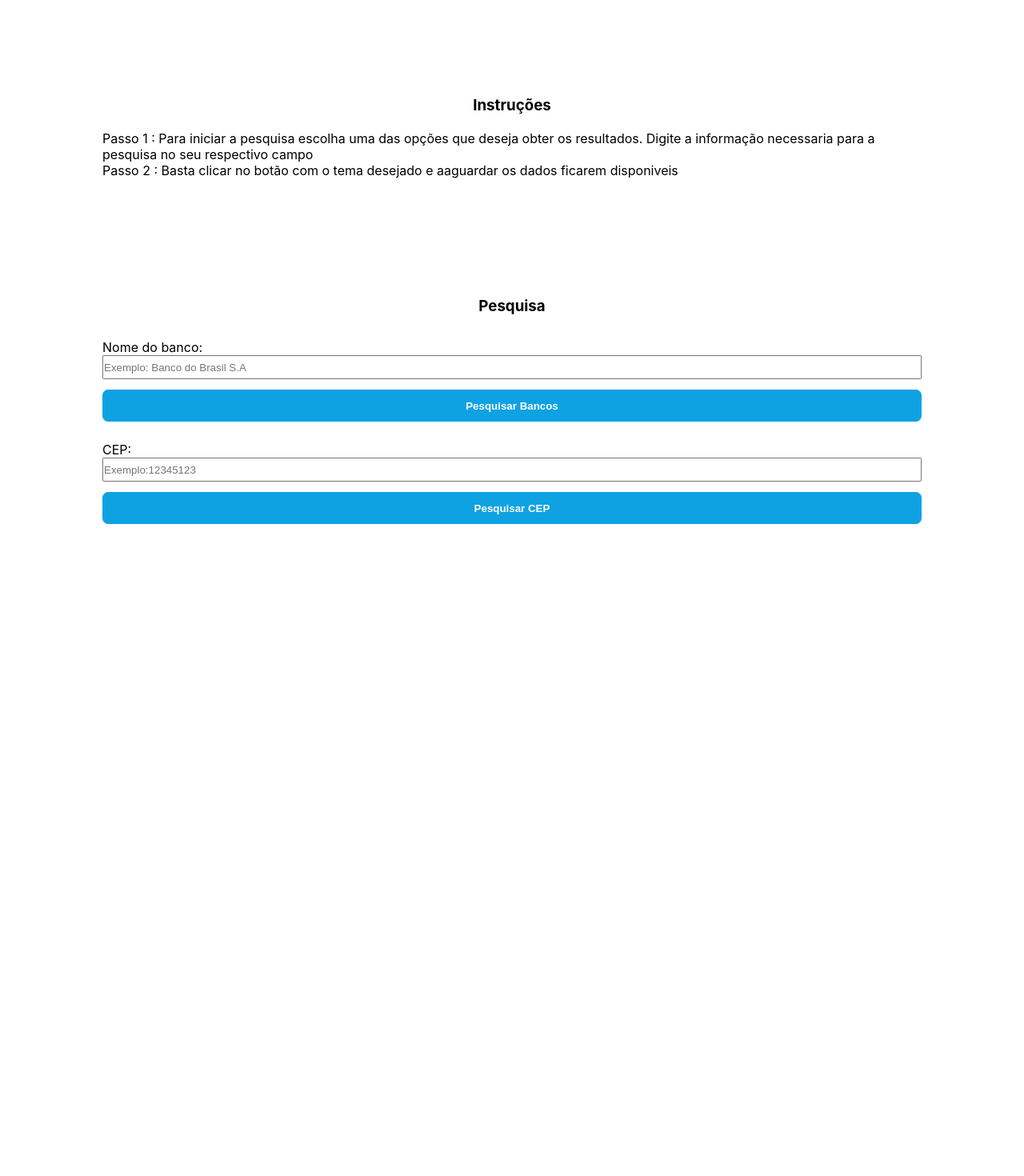
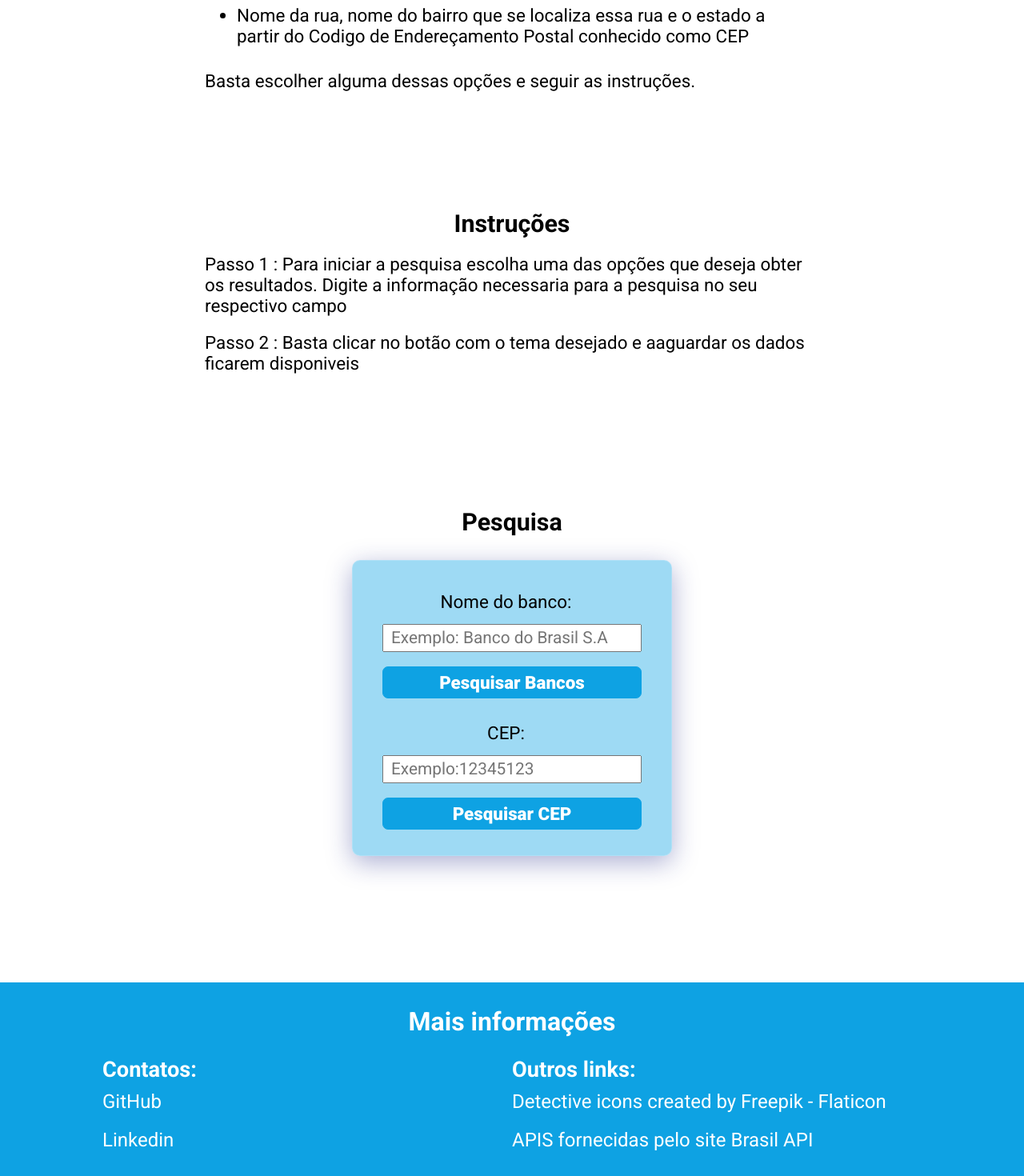
Before and after one commit to Twfonseca/banks-page, a React (Create React App) app in the folder bank/: page / in a window 1280 px wide. Shown: the part 460-1930 px from the top of the page at 80% size. Before the commit the page ends 1140 px from the top, so only its background shows below. Built offline with nearby package versions, Linux system fonts and the light colour scheme; no server answers.

Commit message:
css ajusts started

```diff
--- a/bank/public/index.html
+++ b/bank/public/index.html
@@ -2,7 +2,8 @@
 <html lang="en">
   <head>
     <meta charset="utf-8" />
-    <link rel="icon" href="%PUBLIC_URL%/favicon.ico" />
+    <link rel="icon" href="../src/images/dogIcon.png" />
+    <link href="https://fonts.googleapis.com/css?family=Roboto:100,100italic,300,300italic,regular,italic,500,500italic,700,700italic,900,900italic" rel="stylesheet" />
     <meta name="viewport" content="width=device-width, initial-scale=1" />
     <meta name="theme-color" content="#000000" />
     <meta
--- a/bank/src/App.css
+++ b/bank/src/App.css
@@ -7,27 +7,32 @@
   box-sizing: border-box;
   padding: 0px;
   margin: 0px;
+  font-family: 'Roboto', sans-serif;
 }
 
 .headerContainer{
-  display: flex;
-  flex-wrap: wrap;
-  align-items: center;
+  display:  flex;
+  flex-direction: column;
   width: 100vw;
   background-color: var(--contrastColor);
   color: var(--fontColor);
 }
 
+.logoContainer{
+  display:  flex;
+  align-items: center;
+}
+
 .pageName,.logoImageStyle{
   margin: 8px 0px 10px 20px;
+  font-size: 1.8rem;
 }
 
 .navContainer{
   display: flex;
-  align-items: center;
   justify-content: space-evenly;
-  width: 100vw;
-  padding-bottom: 9px;
+  width: 100%;
+  padding:0px 0px;
 }
 
 .linkStyle{
@@ -40,9 +45,12 @@
   display: flex;
   flex-direction: column;
   align-items: center;
-  margin-top: 10%;
+  margin: 10% 0px;
   width: 100vw;
+}
 
+.titleSection{
+  font-size: 1.5rem;
 }
 
 .textContainer{
@@ -50,36 +58,60 @@
   flex-direction: column;
   width: 80%;
   margin: 20px 10%;
+  font-size: 1.1rem;
+}
+
+.txtIsntructionStyle{
+  margin-bottom: 20px;
 }
 
 .listStyle{
   margin: 15px 40px;
   list-style:disc;
+  font-size: 1.1rem;
 }
 
-.structionItem{
-  margin-bottom: 15px;
+.itemStyle{
+  margin: 15px 0px;
 }
 
 .btnContianerStyle{
-  margin-top: 30px;
-  width: 100%;
+  margin: 30px 0px;
+  width: 400px;
+  height: 370px;
   display: flex;
   flex-direction: column;
   align-items: center;
-  justify-content: space-evenly;
+  justify-content: center;
+  background: #0EA2E366;
+  box-shadow: 0 8px 32px 0 rgba( 31, 38, 135, 0.37 );
+  backdrop-filter: blur( 20px );
+  -webkit-backdrop-filter: blur( 20px );
+  border-radius: 10px;
+  border: 1px solid rgba( 255, 255, 255, 0.18 );
 }
 
 .searchAreaContainer{
   display: flex;
   flex-direction:  column;
   margin-bottom: 25px;
-  width: 80vw;
+  font-size: 1.1rem;
+  width: 250px;
+}
+
+#topContainer{
+  margin-top: 25px;
+}
+
+.labelStyle{
+  margin: 5px 0px 5px -15px;
 }
 
 .inputTxtStyle{
-  height: 30px;
-  margin-bottom: 5px;
+  height: 35px;
+  padding: 9px;
+  margin:10px 0px;
+  font-size: 1rem;
 }
 
 .buttonsStyle{
@@ -89,5 +121,108 @@
   border: 1px solid var(--contrastColor);
   border-radius: 7px;
   font-weight: 800;
+  font-size: 1.1rem;
   margin-top: 8px;
 }
+
+.footersectionContainer{
+  display:flex;
+  flex-direction: column;
+  align-items: center;
+  height: 40vh;
+  background-color: var(--contrastColor);
+  color: var(--fontColor);
+}
+
+.footerTitle{
+  margin-top: 30px;
+}
+
+.gridContainer{
+  display: grid;
+  grid-template:1fr / 1fr 1fr;
+  grid-auto-flow: column;
+  margin-top: 25px;
+}
+
+.linkArea{
+  width: 40vw;
+  display: flex;
+  flex-direction: column;
+}
+
+.footerLinkstyle{
+  text-decoration: none;
+  color: var(--fontColor);
+  margin:10px 0px;
+}
+
+@media screen and (min-width:720px){
+
+  .pageName{
+    font-size: 2.2rem;
+  }
+  .textContainer{
+    display: flex;
+    flex-direction: column;
+    width: 60%;
+    margin: 20px 10%;
+    font-size: 1.4rem;
+  }
+
+  .titleSection{
+    font-size: 1.9rem;
+  }
+
+  .itemStyle{
+    font-size: 1.4rem;
+  }
+
+  .linkStyle{
+    text-decoration: none;
+    color: var(--fontColor);
+    font-weight: 600;
+    font-size: 1.4rem;
+  }
+
+  .searchAreaContainer{
+    display: flex;
+    flex-direction:  column;
+    margin-bottom: 25px;
+    font-size: 1.1rem;
+    width: 360px;
+    align-items: center;
+  }
+
+.labelStyle{
+font-size: 1.4rem;
+}
+
+.inputTxtStyle{
+font-size: 1.3rem;
+width: 90%;
+}
+
+.buttonsStyle{
+font-size: 1.4rem;
+width: 90%;
+}
+
+
+  .footerTitle{
+    font-size: 2rem;
+  }
+
+  .footerLinkstyle{
+    text-decoration: none;
+    color: var(--fontColor);
+    margin:10px 0px;
+    font-size: 1.5rem;
+  }
+
+  .footerSubtitle{
+    font-size: 1.7rem;
+  }
+
+
+}
--- a/bank/src/App.js
+++ b/bank/src/App.js
@@ -3,6 +3,7 @@ import Menu from './components/Menu'
 import About from './components/About';
 import Instructions from './components/Instructions';
 import {useEffect, useState } from 'react';
+import MoreInfos from './components/MoreInfos';
 
 
 
@@ -17,7 +18,6 @@ function App() {
   const [banks, setBanks]=useState([])
   const [bankForm, setBankForm]=useState(bankModel)
   const [cepForm, setCepForm]=useState(cepModel)
-  const [cepResult, setCepResult]=useState({})
   let bankIspb= document.getElementById("ispb")
   let bankCode= document.getElementById("code")
   let bankFullName=document.getElementById("fullName")
@@ -63,23 +63,23 @@ const bankSearch = ()=>{
      }
   }
 
-async function findCep (){
+   function findCep (){
   let cepToSearch= cepForm.cep
   let searchUrl= "https://brasilapi.com.br/api/cep/v2/"+cepToSearch
-  await fetch(searchUrl).then((resp)=>{return resp.json()}).then((data)=>{ setCepResult(data) })
-        showCepResult()
+   fetch(searchUrl).then((resp)=>{return resp.json()}).then((data)=>{
+    if(data.street!==undefined && data.neighborhood!==undefined && data.state!==undefined){
+      streetResult.innerText= data.street
+      ngbrhdResult.innerText= data.neighborhood
+      stateCodeResult.innerText= data.state
+    }else{
+      streetResult.innerText= 'Verifique se digitou corretamente o cep e clique novamente no botão de pesquisa'
+      ngbrhdResult.innerText= ''
+      stateCodeResult.innerText= ''
+    }
+
+
+  })
 }
-   function showCepResult(){
-      if(cepResult.street!==undefined && cepResult.neighborhood!==undefined && cepResult.state!==undefined){
-        streetResult.innerText= cepResult.street
-        ngbrhdResult.innerText= cepResult.neighborhood
-        stateCodeResult.innerText= cepResult.state
-      }else{
-        streetResult.innerText= 'Verifique se digitou corretamente o cep e clique novamente no botão de pesquisa'
-        ngbrhdResult.innerText= ''
-        stateCodeResult.innerText= ''
-      }
-  }
 
   return (
       <section>
@@ -89,8 +89,8 @@ async function findCep (){
         <section className='sectionContainer'>
           <h1 id='search' className='titleSection'>Pesquisa</h1>
           <div className='btnContianerStyle'>
-            <div className='searchAreaContainer'>
-              <label htmlFor='bankName'>Nome do banco:</label>
+            <div className='searchAreaContainer' id='topContainer'>
+              <label htmlFor='bankName'className='labelStyle'>Nome do banco:</label>
               <input className='inputTxtStyle' name='bank' type="text" id='bankName'placeholder='Exemplo: Banco do Brasil S.A' onChange={bankEvent}></input>
               <p id='ispb'></p>
               <p id='code'></p>
@@ -100,7 +100,7 @@ async function findCep (){
 
             </div>
             <div className='searchAreaContainer'>
-              <label htmlFor='cityName'>CEP:</label>
+              <label htmlFor='cityName'className='labelStyle'>CEP:</label>
               <input className='inputTxtStyle' name='cep' type="text" id='cepCode' placeholder='Exemplo:12345123'onChange={cepEvent}></input>
               <p id='street'></p>
               <p id='neighborhood'></p>
@@ -109,6 +109,7 @@ async function findCep (){
             </div>
           </div>
         </section>
+        <MoreInfos></MoreInfos>
       </section>
   );
 }
--- a/bank/src/components/Instructions.js
+++ b/bank/src/components/Instructions.js
@@ -6,8 +6,8 @@ function Instructions(){
         <section id='howWorks' className='sectionContainer'>
             <h1 className='titleSection'>Instruções</h1>
             <div className='textContainer'>
-                <p textStyle> Passo 1 : Para iniciar a pesquisa escolha uma das opções que deseja obter os resultados. Digite a informação necessaria para a pesquisa no seu respectivo campo</p>
-                <p className='txtStyle'>Passo 2 : Basta clicar no botão com o tema desejado e aaguardar os dados ficarem disponiveis</p>
+                <p className='txtIsntructionStyle'> Passo 1 : Para iniciar a pesquisa escolha uma das opções que deseja obter os resultados. Digite a informação necessaria para a pesquisa no seu respectivo campo</p>
+                <p className='txtIsntructionStyle'>Passo 2 : Basta clicar no botão com o tema desejado e aaguardar os dados ficarem disponiveis</p>
             </div>
         </section>
     )
--- a/bank/src/components/Menu.js
+++ b/bank/src/components/Menu.js
@@ -4,8 +4,10 @@ import dog2 from '../images/dog64px.png'
 function Menu (){
     return(
         <header className='headerContainer'>
-            <img className='logoImageStyle' src={dog2} alt='Um cachorro com chapéu de detetive e uma lupa, rastreando pegadas'></img>
-            <h3 className='pageName'>Rastreador</h3>
+            <div className='logoContainer'>
+                <img className='logoImageStyle' src={dog2} alt='Um cachorro com chapéu de detetive e uma lupa, rastreando pegadas'></img>
+                <h3 className='pageName'>Rastreador</h3>
+            </div>
             <nav className='navContainer'>
                 <a href='#about' className='linkStyle'>Sobre</a>
                 <a href='#howWorks' className='linkStyle'>Instruções</a>
@@ -17,6 +19,3 @@ function Menu (){
 }
 
 export default Menu
-
-
-/*<a href="https://www.flaticon.com/free-icons/detective" title="detective icons">Detective icons created by Freepik - Flaticon</a> */
--- a/bank/src/components/MoreInfos.js
+++ b/bank/src/components/MoreInfos.js
@@ -3,11 +3,19 @@ import '../App.css';
 
 function MoreInfos(){
     return(
-        <footer className="sectionContainer">
-            <h1> Mais informações</h1>
-            <div>
-                <div></div>
-                <div></div>
+        <footer className="footersectionContainer">
+            <h1 className="footerTitle"> Mais informações</h1>
+            <div className="gridContainer">
+                <div className="linkArea" id="linkAreaOne">
+                    <h3 className='footerSubtitle'>Contatos:</h3>
+                    <a href="https://github.com/Twfonseca" className="footerLinkstyle" target={"_blank"}  rel="noreferrer">GitHub</a>
+                    <a href="https://www.linkedin.com/in/tawan-fonseca-5161b8217/" className="footerLinkstyle" target={"_blank"}  rel="noreferrer">Linkedin</a>
+                </div>
+                <div className="linkArea">
+                    <h3 className='footerSubtitle'>Outros links:</h3>
+                <a href="https://www.flaticon.com/free-icons/detective" title="detective icons" target={"_blank"}  rel="noreferrer" className="footerLinkstyle">Detective icons created by Freepik - Flaticon</a>
+                <a href="https://brasilapi.com.br/" target={"_blank"}  rel="noreferrer" className="footerLinkstyle">APIS fornecidas pelo site Brasil API </a>
+                </div>
             </div>
         </footer>
 
```
